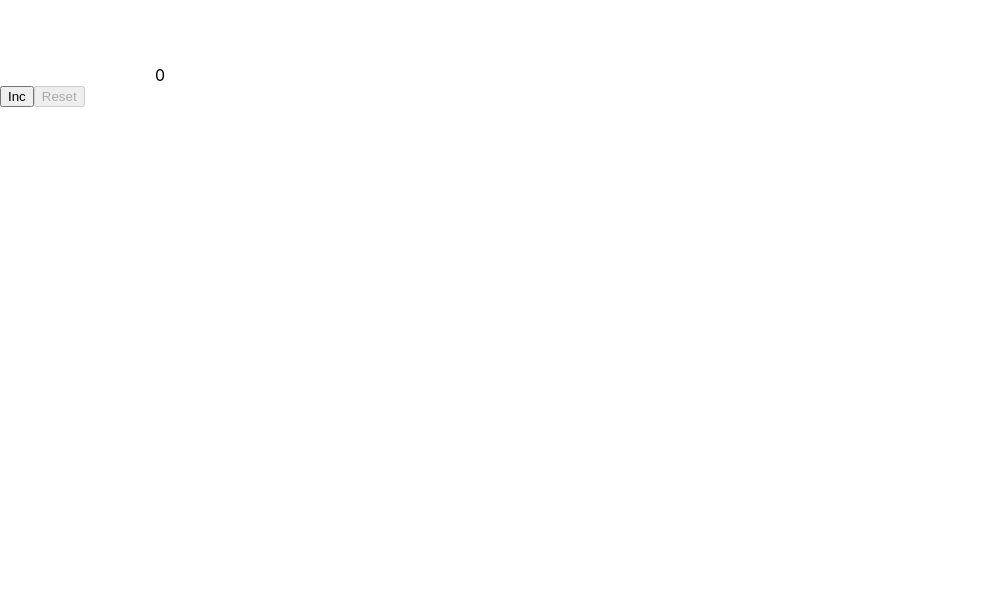
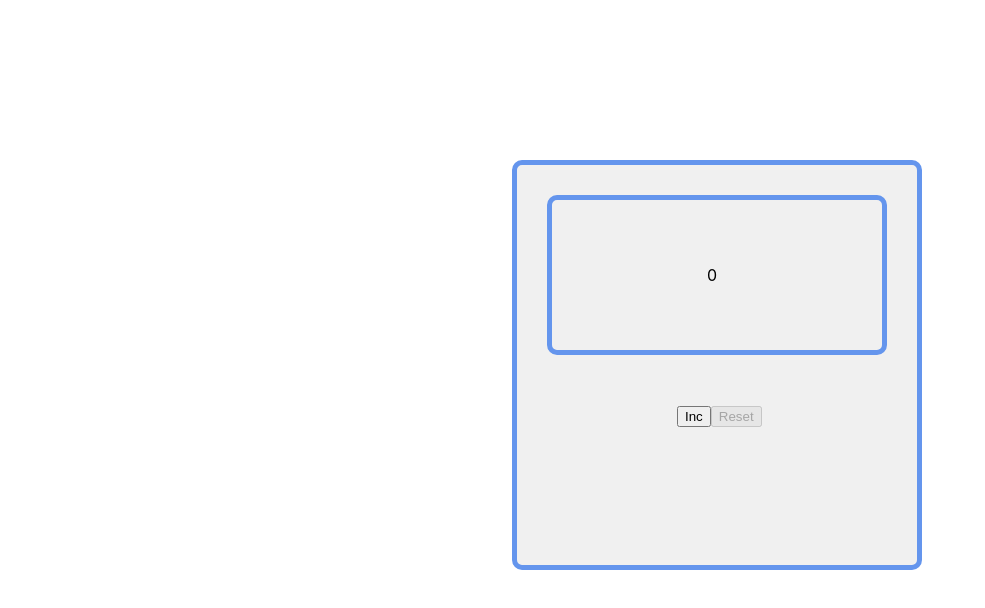
Before and after one commit to AndreyZaytsev90/IT-INCUBATOR, a React (Create React App) app in the folder exam/my-app/: page / in a window 1280 px wide. Shown: the top 608 px of the page, without its empty margins (0-985 px from the left). Built offline with nearby package versions, Linux system fonts and the light colour scheme.

Commit message:
change files

```diff
--- a/exam/my-app/src/App.module.css
+++ b/exam/my-app/src/App.module.css
@@ -16,7 +16,7 @@
 
 }
 
-.counter-screen {
+.counterScreen {
     border-style: solid;
     background: #f0f0f0;
     border-width:  5px 5px 5px 5px;
@@ -28,19 +28,12 @@
     margin-left: 30px;
 }
 
-.counter-buttons {
+.counterButtons {
     display: inline-block;
     margin-top: 50px;
     margin-left: 160px;
 }
 
-.inc {
-    margin-right: 5px;
-}
-
-.reset {
-    margin-left: 5px;
-}
 
 .red {
     color: red;
--- a/exam/my-app/src/App.tsx
+++ b/exam/my-app/src/App.tsx
@@ -20,12 +20,12 @@ function App() {
     const NumberColors = value >= 5 ? style.red : style.black
 
     return (
-        <div className="counter">
-            <div className="counter-screen">
+        <div className={style.counter}>
+            <div className={style.counterScreen}>
                 {/* <CounterScreen />*/}
               <div className={NumberColors}>{value}</div>
             </div>
-            <div className="counter-buttons">
+            <div className={style.counterButtons}>
 
                     <Inc onClickHandler={inc} isDisabled={value === 5}/>
                     <Reset  onClickHandler={res} isDisabled={value === 0}/>
```
